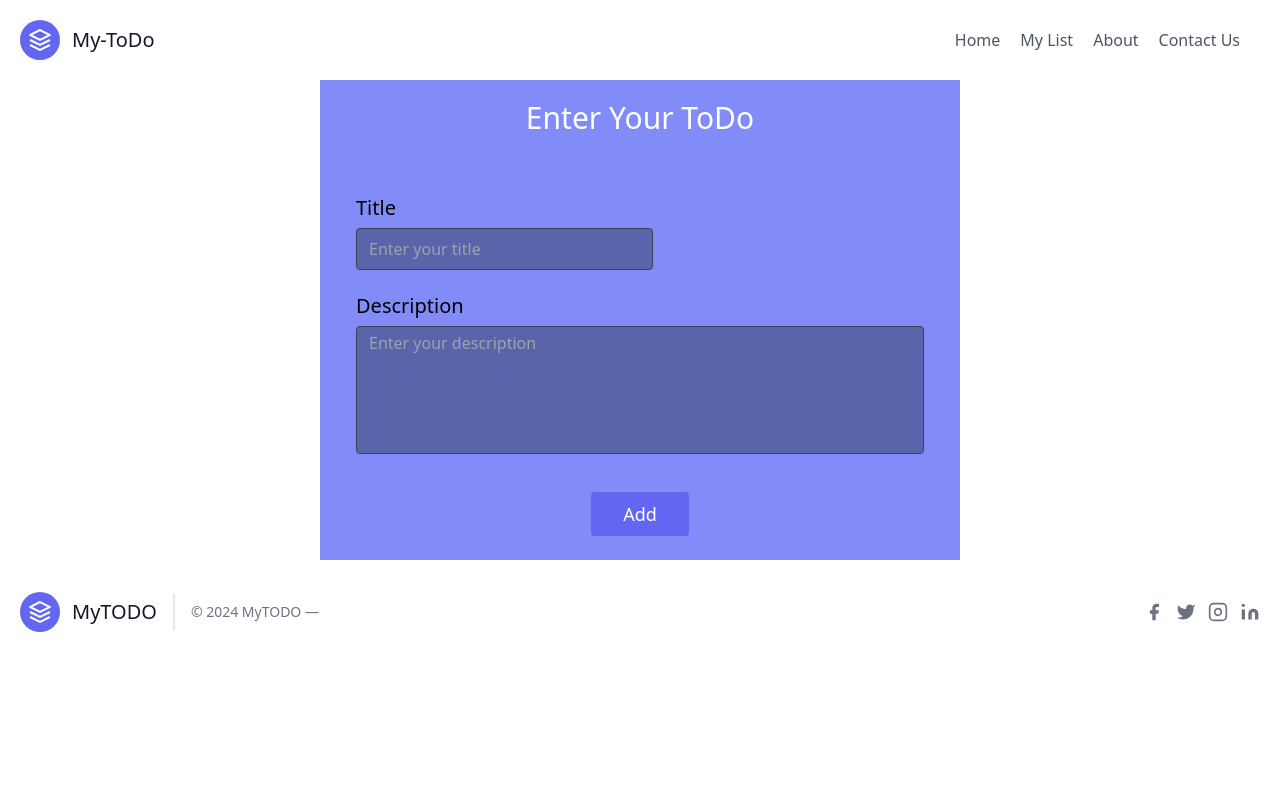
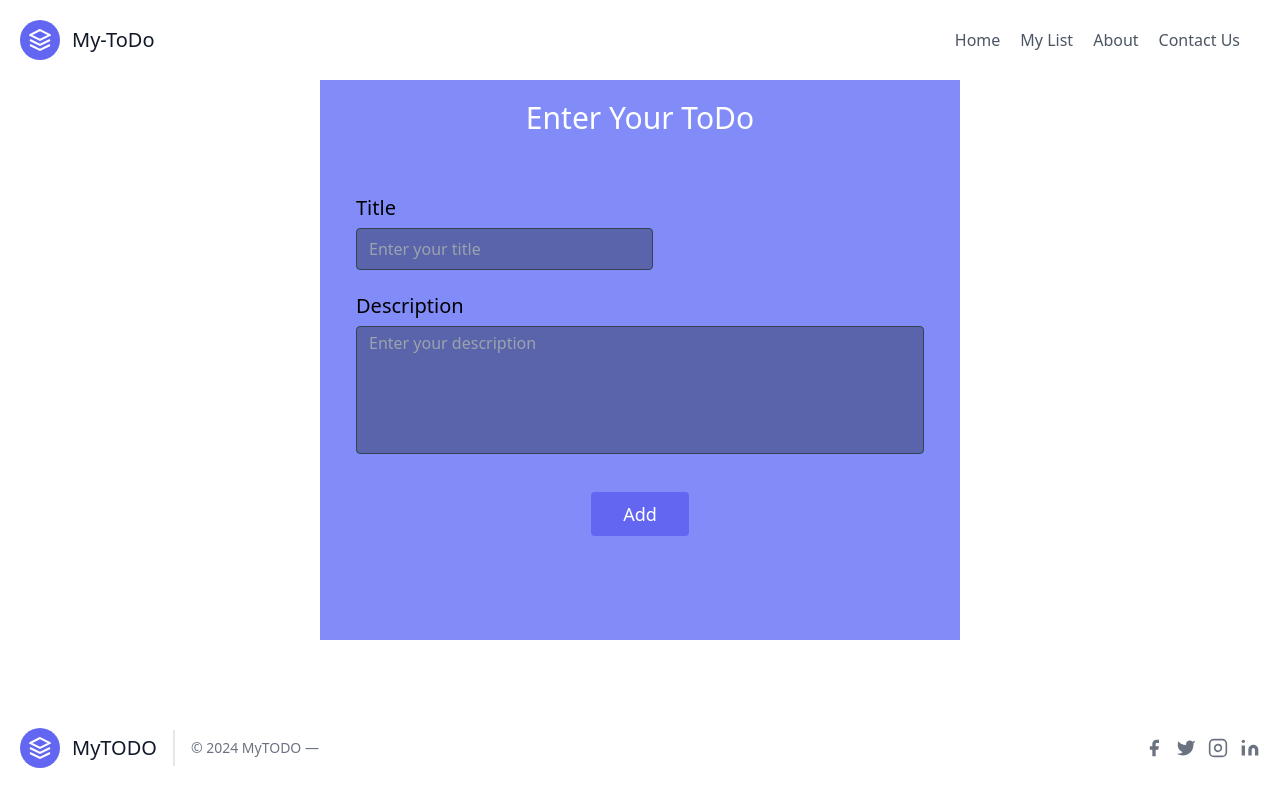
Before and after one commit to SaileshVerma/my-todo, a Next.js app: page / in a window 1280 px wide. Built offline with nearby package versions, Linux system fonts and the light colour scheme.

Commit message:
header and footer fixed

```diff
--- a/src/app/layout.tsx
+++ b/src/app/layout.tsx
@@ -19,10 +19,12 @@ export default function RootLayout({
 }>) {
   return (
     <html lang="en">
-      <body>
-        <main>
-          <Header />
-          <div className="container mx-auto h-full">{children}</div>
+      <body className="min-h-screen">
+        <main className="flex flex-col justify-between h-screen">
+          <div>
+            <Header />
+            <div className="container mx-auto h-full">{children}</div>
+          </div>
           <Footer />
         </main>
       </body>
```
